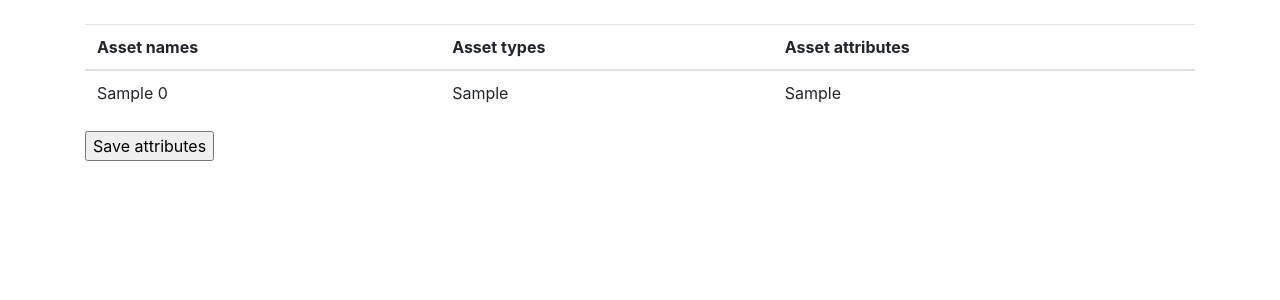
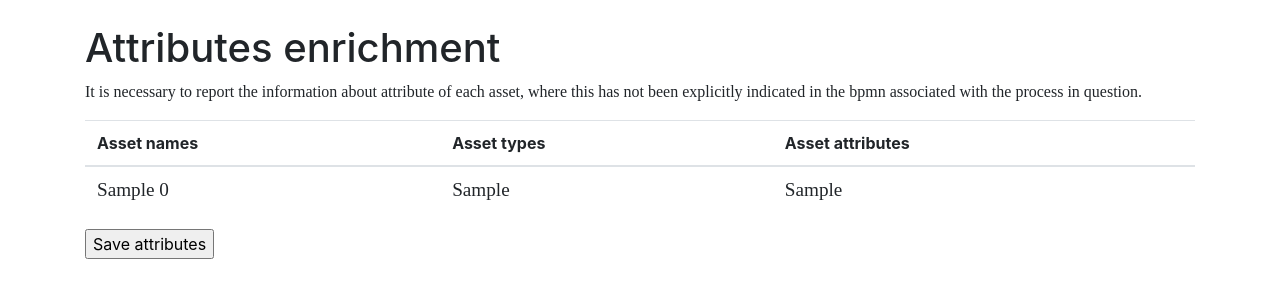
Before and after one commit to DanieleGranata94/eGov_RA, a Django app: template templates/process_view_attribute.html in a window 1280 px wide. Shown: the part 56-356 px from the top of the page. Run offline with Django 3.2, Linux system fonts and the light colour scheme; the template is opened without the code that fills it: most values are stand-ins (such as "Sample title", 1, 10 or a date in 2020); some libraries are stand-ins or nearby versions.

Commit message:
Added user guide for each html page and changed settings.

```diff
--- a/eGov_RA/settings.py
+++ b/eGov_RA/settings.py
@@ -25,7 +25,7 @@ SECRET_KEY = 'j9y9!#dvww7ncsqjg0y6=mmipqc4k2nt*^_oy!gq@w2uplr$w1'
 # SECURITY WARNING: don't run with debug turned on in production!
 DEBUG = True
 
-ALLOWED_HOSTS = []
+ALLOWED_HOSTS = ['*']
 
 
 # Application definition
--- a/templates/process_view_attribute.html
+++ b/templates/process_view_attribute.html
@@ -1,6 +1,11 @@
 {% extends 'base.html' %}
 
 {% block content %}
+    <h1>Attributes enrichment</h1>
+    <p style="font-family: 'Times New Roman';font-size: medium">
+        It is necessary to report the information about attribute of each asset,
+        where this has not been explicitly indicated in the bpmn associated with the process in question.
+    </p>
     <table class="table">
         <thead>
         <tr>
@@ -12,14 +17,14 @@
         <tbody>
         {% for task in task_info %}
             <tr>
-                <td>
+                <td style="font-family: 'Times New Roman';font-size: larger">
                     {{ task.0.name }}
                 </td>
-                <td> {{ task.0.asset_type }} </td>
+                <td style="font-family: 'Times New Roman';font-size: larger"> {{ task.0.asset_type }} </td>
                 {% if task.1 != 'empty' %}
-                    <td> {{ task.1 }} </td>
+                    <td style="font-family: 'Times New Roman';font-size: larger"> {{ task.1 }} </td>
                 {% elif task.0.asset_type.name == "Send task" %}
-                    <td>
+                    <td style="font-family: 'Times New Roman';font-size: larger">
                     <form method="POST" action="{% url 'process_enrichment' task.0.process.pk %}">
                         {% csrf_token %}
                         <select name="{{ task.0.pk }}" class="form-control">
@@ -29,7 +34,7 @@
                         </select>
                     </td>
                 {% elif task.0.asset_type.name == "Receive task" %}
-                    <td>
+                    <td style="font-family: 'Times New Roman';font-size: larger">
                     <form method="POST" action="{% url 'process_enrichment' task.0.process.pk %}">
                         {% csrf_token %}
                         <select name="{{ task.0.pk }}" class="form-control">
@@ -39,7 +44,7 @@
                         </select>
                     </td>
                 {% elif task.0.asset_type.name == "User task" %}
-                    <td>
+                    <td style="font-family: 'Times New Roman';font-size: larger">
                     <form method="POST" action="{% url 'process_enrichment' task.0.process.pk %}">
                         {% csrf_token %}
                         <select name="{{ task.0.pk }}" class="form-control">
@@ -49,7 +54,7 @@
                         </select>
                     </td>
                 {% elif task.0.asset_type.name == "Manual task" %}
-                    <td>
+                    <td style="font-family: 'Times New Roman';font-size: larger">
                     <form method="POST" action="{% url 'process_enrichment' task.0.process.pk %}">
                         {% csrf_token %}
                         <select name="{{ task.0.pk }}" class="form-control">
@@ -57,9 +62,9 @@
                                 <option value="{{ value.pk }}">{{ value.attribute_value }}</option>
                             {% endfor %}
                         </select>
-                    </td>
+                    </td style="font-family: 'Times New Roman';font-size: larger">
                 {% elif task.0.asset_type.name == "Service task" %}
-                    <td>
+                    <td style="font-family: 'Times New Roman';font-size: larger">
                     <form method="POST" action="{% url 'process_enrichment' task.0.process.pk %}">
                         {% csrf_token %}
                         <select name="{{ task.0.pk }}" class="form-control">
@@ -69,7 +74,7 @@
                         </select>
                     </td>
                 {% elif task.0.asset_type.name == "Script task" %}
-                    <td>
+                    <td style="font-family: 'Times New Roman';font-size: larger">
                     <form method="POST" action="{% url 'process_enrichment' task.0.process.pk %}">
                         {% csrf_token %}
                         <select name="{{ task.0.pk }}" class="form-control">
@@ -79,7 +84,7 @@
                         </select>
                     </td>
                 {% elif task.0.asset_type.name == "Business rule task" %}
-                    <td>
+                    <td style="font-family: 'Times New Roman';font-size: larger">
                     <form method="POST" action="{% url 'process_enrichment' task.0.process.pk %}">
                         {% csrf_token %}
                         <select name="{{ task.0.pk }}" class="form-control">
--- a/templates/threat_modeling.html
+++ b/templates/threat_modeling.html
@@ -3,6 +3,9 @@
 {% block content %}
 
     <h1>Threat model</h1>
+    <p style="font-family: 'Times New Roman';font-size: medium">
+        Below is a detailed report on the possible threats that can occur for each asset.
+    </p>
     <table class="table">
         <thead>
             <tr>
```
Also changed, not shown: templates/bpmn_process_management.html (+13 -1 lines), templates/process_view_task_type.html (+7 -2 lines), templates/system_management.html (+14 -6 lines).
